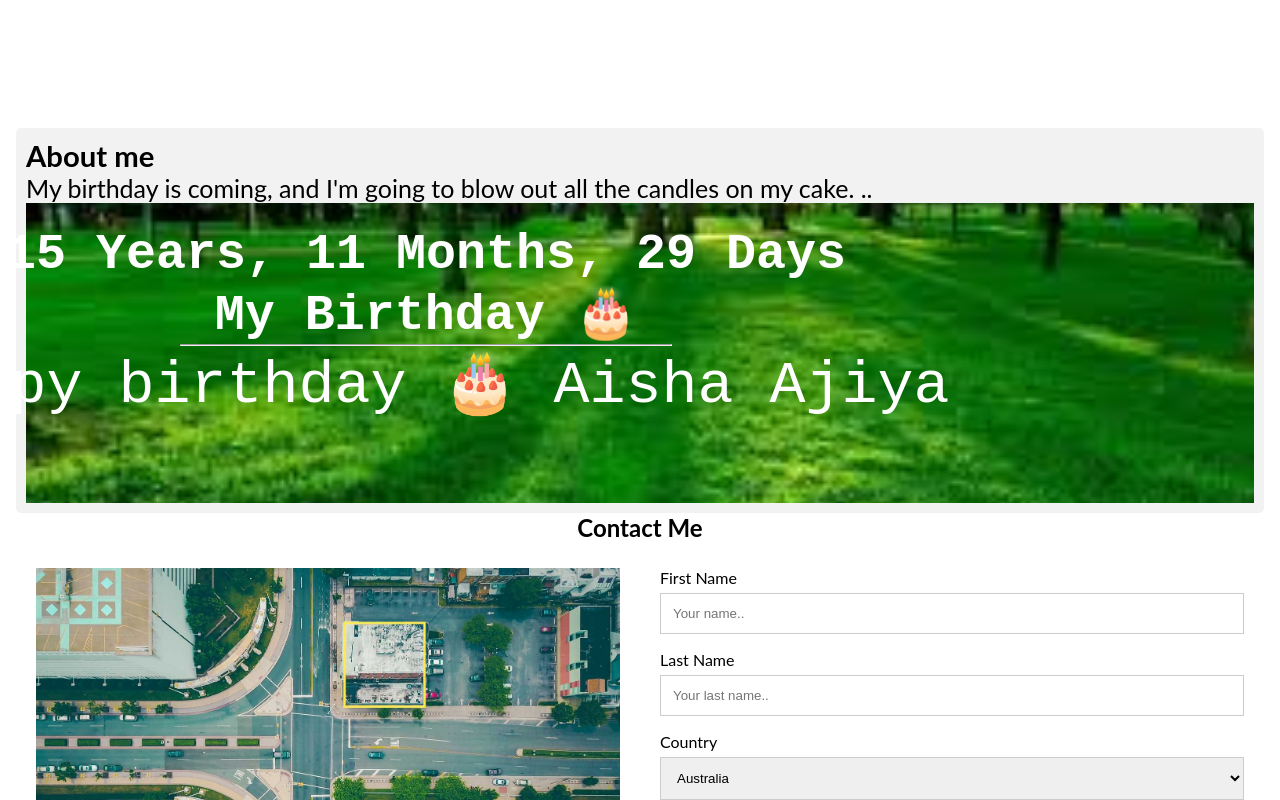
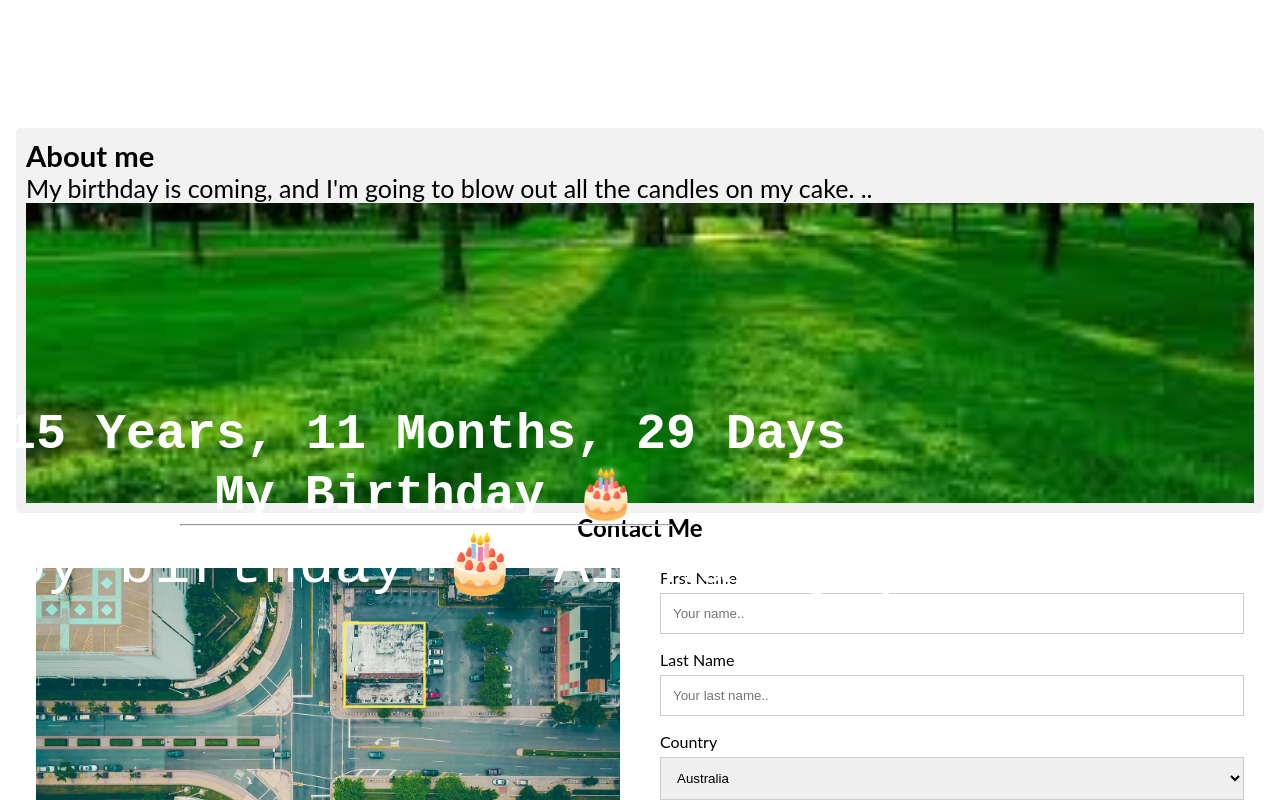
Before and after one commit to aishaajiya/web, a plain HTML site: page index.html in a window 1280 px wide. Shown: the part 643-1443 px from the top of the page. Drawn offline with Linux system fonts and the light colour scheme.

Commit message:
home.css

```diff
--- a/home.css
+++ b/home.css
@@ -137,7 +137,7 @@ font-size: 25px;
 
 .middle {
   position: relative;
-  top: 120px;
+  top: 100%;
   left: 400px;
   right: 500px;
   transform: translate(-50%, -50%);
```
